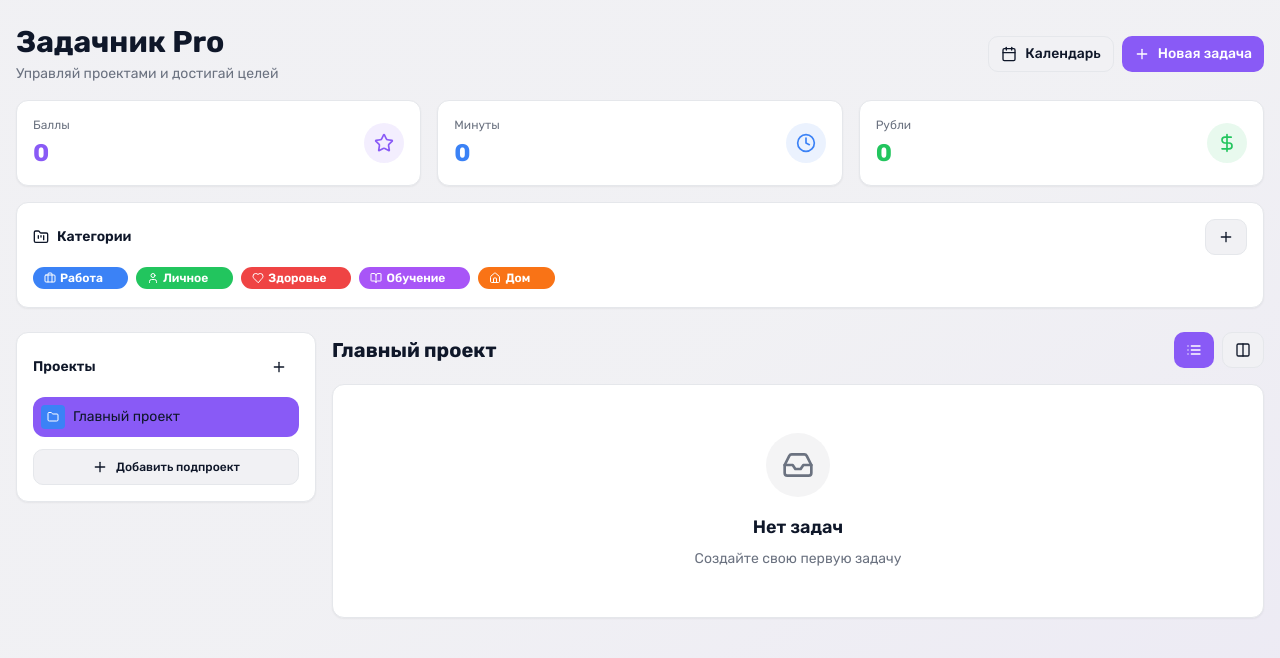
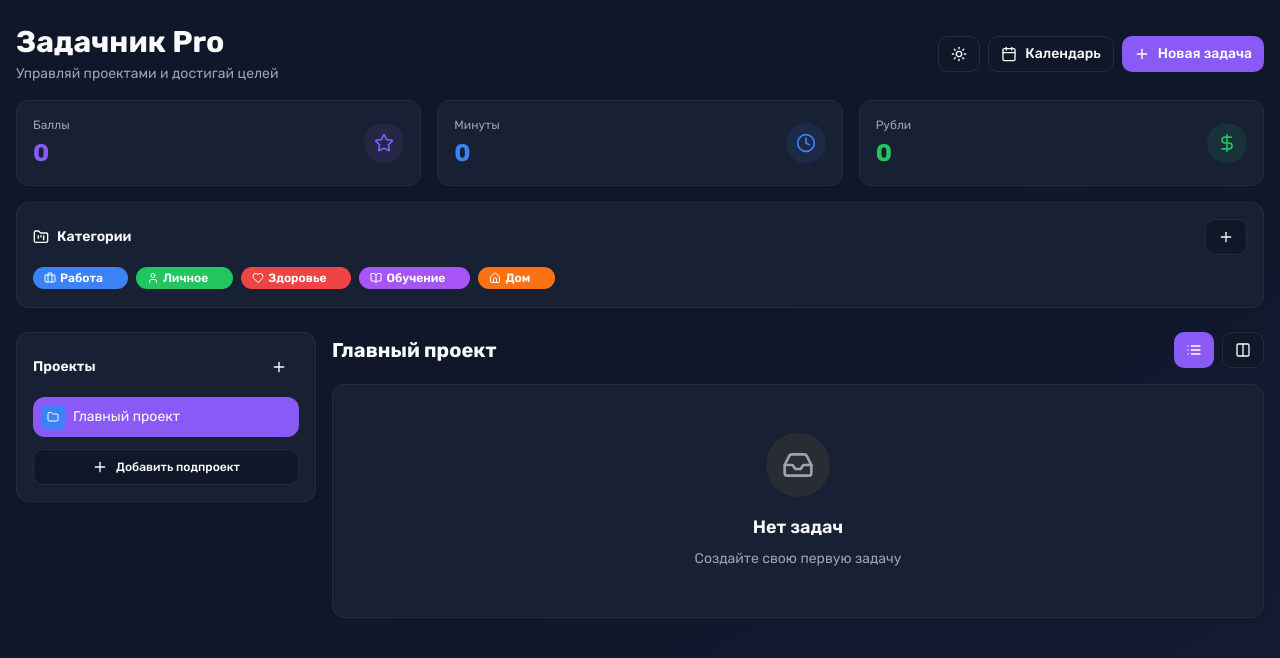
Before and after one commit to pr-poehali-dev/task-reward-system, a React (Vite) app: page / in a window 1280 px wide. Shown: the top 658 px of the page. Built offline with nearby package versions, Linux system fonts and the light colour scheme.

Commit message:
Добавить кнопку темной темы

```diff
--- a/src/pages/Index.tsx
+++ b/src/pages/Index.tsx
@@ -1,4 +1,4 @@
-import { useState } from 'react';
+import { useState, useEffect } from 'react';
 import { Card } from '@/components/ui/card';
 import { Button } from '@/components/ui/button';
 import { Input } from '@/components/ui/input';
@@ -69,6 +69,10 @@ const Index = () => {
 
   const [selectedProjectId, setSelectedProjectId] = useState('default');
   const [viewMode, setViewMode] = useState<ViewMode>('list');
+  const [isDarkMode, setIsDarkMode] = useState(() => {
+    const saved = localStorage.getItem('darkMode');
+    return saved ? JSON.parse(saved) : true;
+  });
   const [isTaskDialogOpen, setIsTaskDialogOpen] = useState(false);
   const [isCategoryDialogOpen, setIsCategoryDialogOpen] = useState(false);
   const [isProjectDialogOpen, setIsProjectDialogOpen] = useState(false);
@@ -112,6 +116,20 @@ const Index = () => {
   });
 
   const selectedProject = projects.find(p => p.id === selectedProjectId);
+
+  useEffect(() => {
+    if (isDarkMode) {
+      document.documentElement.classList.add('dark');
+    } else {
+      document.documentElement.classList.remove('dark');
+    }
+    localStorage.setItem('darkMode', JSON.stringify(isDarkMode));
+  }, [isDarkMode]);
+
+  const toggleTheme = () => {
+    setIsDarkMode(!isDarkMode);
+    toast.success(isDarkMode ? 'Светлая тема включена' : 'Тёмная тема включена');
+  };
 
   const handleCreateTask = () => {
     if (!newTask.title.trim()) {
@@ -400,6 +418,14 @@ const Index = () => {
               <p className="text-sm text-muted-foreground">Управляй проектами и достигай целей</p>
             </div>
             <div className="flex gap-2">
+              <Button
+                variant="outline"
+                size="sm"
+                onClick={toggleTheme}
+                className="gap-2"
+              >
+                <Icon name={isDarkMode ? 'Sun' : 'Moon'} size={16} />
+              </Button>
               <Dialog open={isCalendarOpen} onOpenChange={setIsCalendarOpen}>
                 <DialogTrigger asChild>
                   <Button variant="outline" size="sm" className="gap-2">
```
